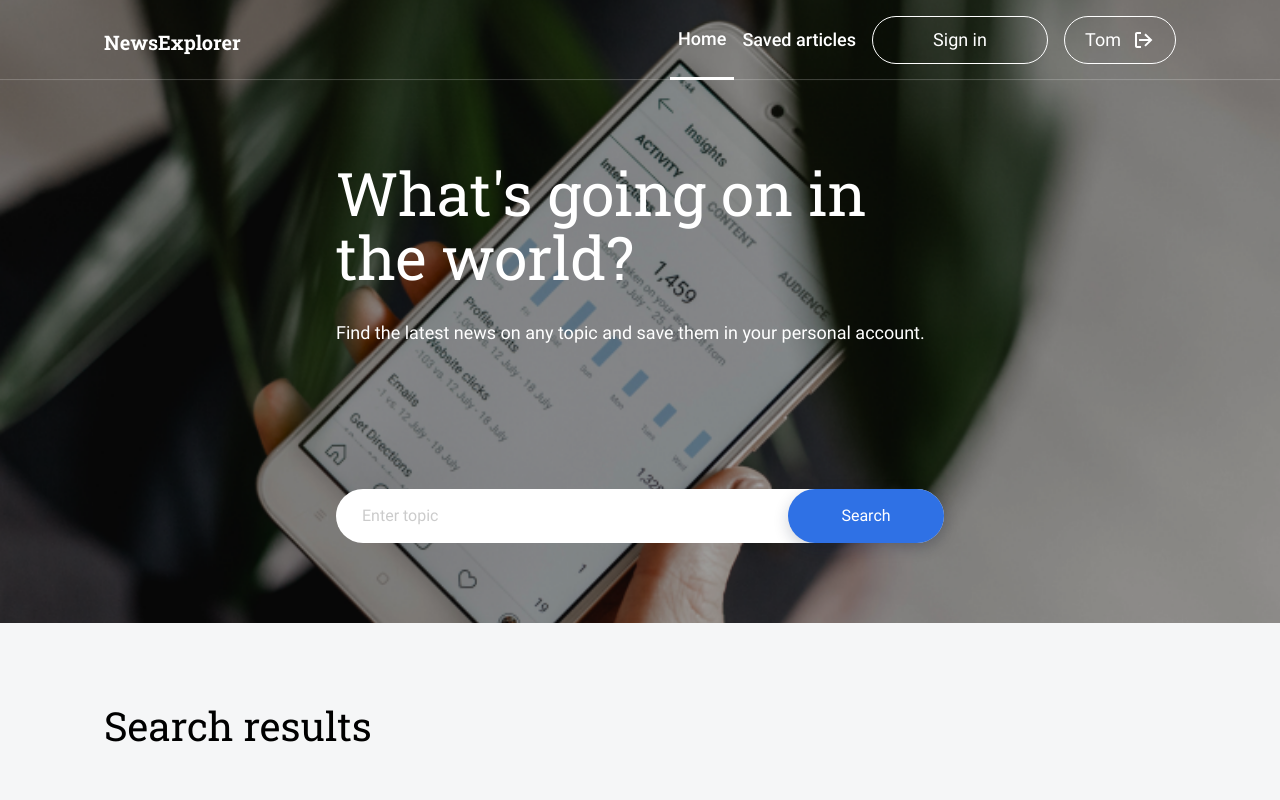
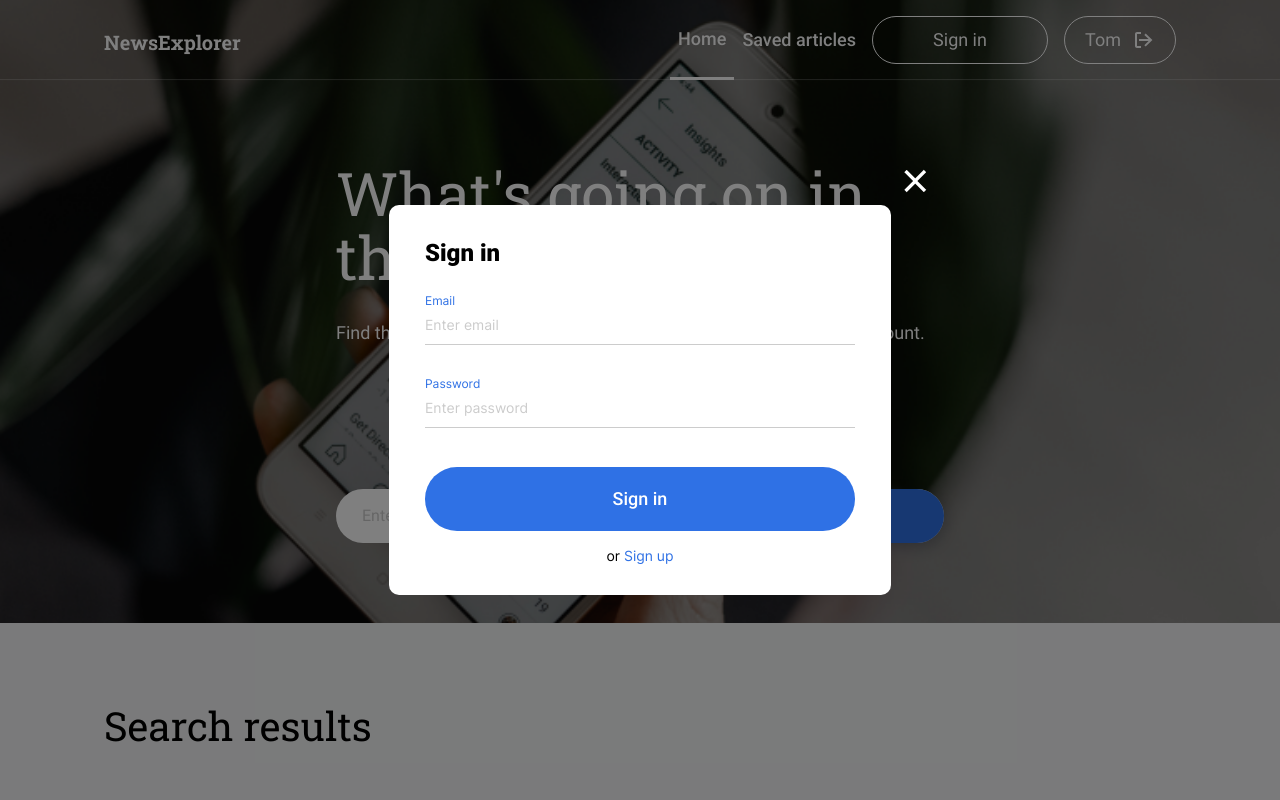
Before and after one commit to sayus2884/news-explorer-frontend, a React (Create React App) app: page / in a window 1280 px wide. Both pictures are taken after a click on the button "Sign in". Shown: the top 800 px of the page. Built offline with nearby package versions, Linux system fonts and the light colour scheme.

Commit message:
feature: change from sign in to sign up; vice versa

```diff
--- a/src/components/App/App.js
+++ b/src/components/App/App.js
@@ -1,18 +1,44 @@
-import React from 'react';
-import { Route, Switch, withRouter, useHistory } from 'react-router-dom';
+import React, { useState } from 'react';
+import { Route, Switch, withRouter } from 'react-router-dom';
+import ProtectedRoute from '../ProtectedRoute/ProtectedRoute';
 
 import './App.css';
 
-import Main from '../Main/Main'
-import SavedNews from '../SavedNews/SavedNews'
-import SignupPopup from '../SignupPopup/SignupPopup'
-import SigninPopup from '../SigninPopup/SigninPopup'
+import { NavigatorContext } from '../../contexts/NavigatorContext.js'
+
+import Main from '../Main/Main';
+import SavedNews from '../SavedNews/SavedNews';
+import SignupPopup from '../SignupPopup/SignupPopup';
+import SigninPopup from '../SigninPopup/SigninPopup';
 
 function App() {
+
+  const [isSigninPopupOpen, setIsSigninPopupOpen] = useState(false);
+  const [isSignupPopupOpen, setIsSignupPopupOpen] = useState(false);
+  const [isLoggedIn, setIsLoggedIn] = useState(false)
+
+  const closeAllPopups = () => {
+    setIsSigninPopupOpen(false);
+    setIsSignupPopupOpen(false);
+  }
+
+  const openSignInModal = () => {
+    closeAllPopups();
+    setIsSigninPopupOpen(true);
+  }
+
+  const openSignUpModal = () => {
+    closeAllPopups();
+    setIsSignupPopupOpen(true);
+  }
+
   return (
     <div className="page">
+      <NavigatorContext.Provider value={{
+        openSignInModal,
+        openSignUpModal
+      }}>
         <Switch>
-
           <Route path="/saved-news" key={document.location.href}>
             <SavedNews/>
           </Route>
@@ -23,8 +49,9 @@ function App() {
 
         </Switch>
 
-      <SignupPopup/>
-      <SigninPopup/>
+        <SigninPopup isOpen={isSigninPopupOpen} onClose={closeAllPopups}/>
+        <SignupPopup isOpen={isSignupPopupOpen} onClose={closeAllPopups}/>
+      </NavigatorContext.Provider>
     </div>
   );
 }
--- a/src/components/Navigation/Navigation.js
+++ b/src/components/Navigation/Navigation.js
@@ -1,8 +1,18 @@
+import { useContext } from 'react';
 import './Navigation.css';
 import { withRouter, useLocation, Link } from 'react-router-dom';
 import { ReactComponent as Icon } from '../../images/logout.svg';
 
+import { NavigatorContext } from '../../contexts/NavigatorContext.js'
+
 function Navigation({ isSavedNews }) {
+
+  const { openSignInModal } = useContext(NavigatorContext);
+
+  const handleOpenSignInModal = (event) => {
+    event.preventDefault();
+    openSignInModal();
+  }
 
   const activeStyle = isSavedNews ?
     "navigation__link-container_active_theme_white"
@@ -22,7 +32,8 @@ function Navigation({ isSavedNews }) {
             <Link to="/saved-news" className={`navigation__link ${isSavedNews && 'navigation__link_theme_white'}`}>Saved articles</Link>
           </li>
           <li className="navigation__link-container navigation__button-container">
-            <button className={`navigation__button navigation__button_type_signin ${isSavedNews && 'navigation__button_theme_white'}`}>Sign in</button>
+            <button className={`navigation__button navigation__button_type_signin ${isSavedNews && 'navigation__button_theme_white'}`}
+            onClick={handleOpenSignInModal}>Sign in</button>
           </li>
           <li className="navigation__link-container navigation__button-container">
             <button className={`navigation__button ${isSavedNews && 'navigation__button_theme_white'}`}>Tom
--- a/src/components/Popup/Popup.js
+++ b/src/components/Popup/Popup.js
@@ -2,7 +2,12 @@ import './Popup.css';
 
 function PopupWithForm({ title, name, isOpen=false, onClose, onSubmit, buttonText="Save", children }) {
 
-  function handleSubmit(event){
+  const handleOnClose = (event) => {
+    event.preventDefault();
+    onClose();
+  }
+
+  const handleSubmit = (event) => {
     onSubmit(event);
   }
 
@@ -18,7 +23,7 @@ function PopupWithForm({ title, name, isOpen=false, onClose, onSubmit, buttonTex
           {children}
 
 
-        <button className="popup__close-button" type="button" aria-label="close" title="close" onClick={onClose}></button>
+        <button className="popup__close-button" type="button" aria-label="close" title="close" onClick={handleOnClose}></button>
       </div>
 
     </div>
--- /dev/null
+++ b/src/components/ProtectedRoute/ProtectedRoute.js
@@ -0,0 +1,13 @@
+import { Route, Redirect } from 'react-router-dom';
+
+function ProtectedRoute(props) {
+  return (
+    <Route {...props} key={props.key}>
+      {
+        props.loggedIn ? props.children : <Redirect to="/signin"/>
+      }
+    </Route>
+  );
+}
+
+export default ProtectedRoute;
--- a/src/components/SigninPopup/SigninPopup.css
+++ b/src/components/SigninPopup/SigninPopup.css
@@ -1,4 +1,4 @@
-.signup__link-container {
+.signin__link-container {
   text-align: center;
   margin: 16px 0 0;
   height: 20px;
@@ -7,3 +7,11 @@
   font-size: 14px;
   line-height: 17px;
 }
+
+.signin__link {
+  color: #2F71E5;
+}
+
+.signin__link:hover {
+  cursor: pointer;
+}
--- a/src/components/SigninPopup/SigninPopup.js
+++ b/src/components/SigninPopup/SigninPopup.js
@@ -1,26 +1,37 @@
-import React from 'react';
+import { useContext } from 'react';
 import './SigninPopup.css';
 
-import Popup from '../Popup/Popup'
+import Popup from '../Popup/Popup';
 
-function SigninPopup() {
+import { NavigatorContext } from '../../contexts/NavigatorContext.js'
+
+function SigninPopup({ isOpen, onClose }) {
+  const { openSignUpModal } = useContext(NavigatorContext);
+
+  const handleOpenSignUpModal = (event) => {
+    event.preventDefault();
+    openSignUpModal();
+  }
+
   return (
     <Popup
-      title={"Sign in"}
+      title="Sign in"
+      isOpen={isOpen}
+      onClose={onClose}
     >
       <form className="popup__form form">
 
         <label className="form__field">
           Email
           <input className="form__input form__item form__item_type_email"
-            id="email-input" type="email" name="email" placeholder="Email" required/>
+            id="email-input" type="email" name="email" placeholder="Enter email" required/>
           <span className="form__input-error email-input-error"></span>
         </label>
 
         <label className="form__field">
           Password
           <input className="form__input form__item form__item_type_password"
-            id="password-input" type="password" name="password" placeholder="Password"  required/>
+            id="password-input" type="password" name="password" placeholder="Enter password"  required/>
           <span className="form__input-error password-input-error"></span>
         </label>
 
@@ -28,8 +39,8 @@ function SigninPopup() {
 
       </form>
 
-      <p className="signup__link-container">
-        or <a className="signup__link" href="/">Sign up</a>
+      <p className="signin__link-container">
+        or <a className="signin__link" onClick={handleOpenSignUpModal}>Sign up</a>
       </p>
     </Popup>
   );
--- a/src/components/SignupPopup/SignupPopup.css
+++ b/src/components/SignupPopup/SignupPopup.css
@@ -7,3 +7,11 @@
   font-size: 14px;
   line-height: 17px;
 }
+
+.signup__link {
+  color: #2F71E5;
+}
+
+.signup__link:hover {
+  cursor: pointer;
+}
--- a/src/components/SignupPopup/SignupPopup.js
+++ b/src/components/SignupPopup/SignupPopup.js
@@ -1,12 +1,23 @@
-import React from 'react';
+import { useContext } from 'react';
 import './SignupPopup.css';
 
-import Popup from '../Popup/Popup'
+import Popup from '../Popup/Popup';
 
-function SignupPopup() {
+import { NavigatorContext } from '../../contexts/NavigatorContext.js'
+
+function SignupPopup({ isOpen, onClose }) {
+  const { openSignInModal } = useContext(NavigatorContext);
+
+  const handleOpenSignInModal = (event) => {
+    event.preventDefault();
+    openSignInModal();
+  }
+
   return (
     <Popup
       title={"Sign up"}
+      isOpen={isOpen}
+      onClose={onClose}
     >
       <form className="popup__form form">
 
@@ -31,12 +42,12 @@ function SignupPopup() {
           <span className="form__input-error password-input-error"></span>
         </label>
 
-        <button className="form__submit-button" type="submit">Sign in</button>
+        <button className="form__submit-button" type="submit">Sign up</button>
 
       </form>
 
       <p className="signup__link-container">
-        or <a className="signup__link" href="/">Sign in</a>
+        or <a className="signup__link" onClick={handleOpenSignInModal}>Sign in</a>
       </p>
     </Popup>
   );
--- /dev/null
+++ b/src/contexts/NavigatorContext.js
@@ -0,0 +1,3 @@
+import { createContext } from 'react';
+
+export const NavigatorContext = createContext();
```
Lines whose indentation alone changed are shown as unchanged.
